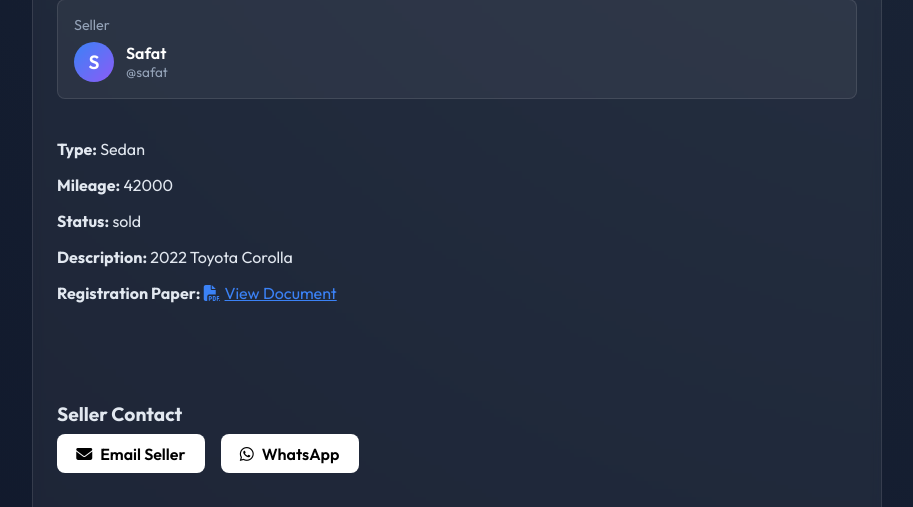
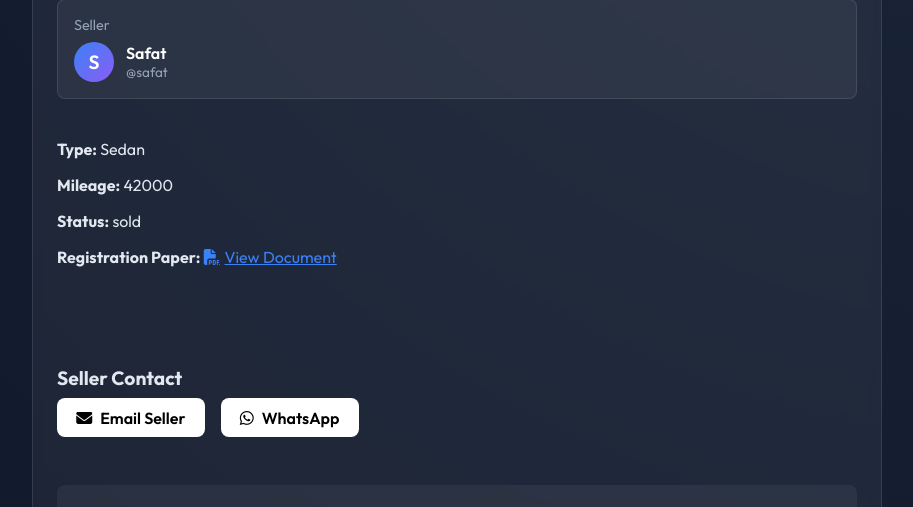
Before and after one commit to SafatUddin/CAR_Hub, a Django app: page /car/3/ in a window 1280 px wide. Shown: the part 700-1207 px from the top of the page, without its empty margins (183-1096 px from the left). Run offline with Django 5.2, Linux system fonts and the light colour scheme; a user stored in the database is signed in; data comes from the database, SQL or seed files in the repository; both versions use the stored data as it was before the commit.

Commit message:
Removed description feild from Car model

```diff
--- a/cars/management/commands/create_admin.py
+++ b/cars/management/commands/create_admin.py
@@ -19,7 +19,6 @@ class Command(BaseCommand):
                 user.is_staff = True
                 user.email = email
                 user.first_name = 'Admin'
-                user.last_name = 'User'
                 user.save()
                 self.stdout.write(self.style.SUCCESS(f'Admin user "{username}" updated successfully!'))
             else:
@@ -28,8 +27,7 @@ class Command(BaseCommand):
                     username=username,
                     email=email,
                     password=password,
-                    first_name='Admin',
-                    last_name='User'
+                    first_name='Admin'
                 )
                 self.stdout.write(self.style.SUCCESS(f'Admin user "{username}" created successfully!'))
 
--- a/cars/models.py
+++ b/cars/models.py
@@ -15,7 +15,6 @@ class Car(models.Model):
     price = models.DecimalField(max_digits=10, decimal_places=2)
     mileage = models.IntegerField()
     car_type = models.CharField(max_length=20, choices=CAR_TYPES)
-    description = models.TextField(blank=True)
     status = models.CharField(max_length=20, default='available') # available, sold
     approval_status = models.CharField(max_length=20, default='pending') # pending, approved, rejected
     owner = models.ForeignKey(User, on_delete=models.CASCADE)
--- a/cars/patterns/decorator.py
+++ b/cars/patterns/decorator.py
@@ -4,10 +4,6 @@ from abc import ABC, abstractmethod
 class CarComponent(ABC):
     @abstractmethod
     def get_price(self):
-        pass
-
-    @abstractmethod
-    def get_description(self):
         pass
 
 # Concrete Component
@@ -18,9 +14,6 @@ class BasicCar(CarComponent):
     def get_price(self):
         return float(self.car.price)
 
-    def get_description(self):
-        return f"{self.car.year} {self.car.make} {self.car.model}"
-
 # Decorator
 class CarDecorator(CarComponent):
     def __init__(self, car_component: CarComponent):
@@ -30,35 +23,19 @@ class CarDecorator(CarComponent):
     def get_price(self):
         pass
 
-    @abstractmethod
-    def get_description(self):
-        pass
-
 # Concrete Decorators
 class WarrantyDecorator(CarDecorator):
     def get_price(self):
         return self.car_component.get_price() + 50000.00
 
-    def get_description(self):
-        return self.car_component.get_description() + " + Extended Warranty"
-
 class DashCamDecorator(CarDecorator):
     def get_price(self):
         return self.car_component.get_price() + 15000.00
-
-    def get_description(self):
-        return self.car_component.get_description() + " + Dash Cam"
 
 class SeatCoversDecorator(CarDecorator):
     def get_price(self):
         return self.car_component.get_price() + 20000.00
 
-    def get_description(self):
-        return self.car_component.get_description() + " + Custom Seat Covers"
-
 class WindowTintingDecorator(CarDecorator):
     def get_price(self):
         return self.car_component.get_price() + 10000.00
-
-    def get_description(self):
-        return self.car_component.get_description() + " + Window Tinting"
--- a/cars/templates/cars/admin_dashboard.html
+++ b/cars/templates/cars/admin_dashboard.html
@@ -50,7 +50,7 @@
                 <tbody>
                     {% for user_data in recent_users %}
                     <tr style="border-bottom: 1px solid var(--glass-border);">
-                        <td style="padding: 1rem;">{{ user_data.user.first_name }} {{ user_data.user.last_name }}</td>
+                        <td style="padding: 1rem;">{{ user_data.user.first_name }}</td>
                         <td style="padding: 1rem;">{{ user_data.user.email }}</td>
                         <td style="padding: 1rem;">{{ user_data.user.username }}</td>
                         <td style="padding: 1rem;">{{ user_data.user.date_joined|date:"M d, Y" }}</td>
--- a/cars/templates/cars/detail.html
+++ b/cars/templates/cars/detail.html
@@ -21,10 +21,10 @@
         <p style="margin: 0; color: #94a3b8; font-size: 0.9rem;">Seller</p>
         <a href="{% url 'seller_profile' car.owner.id %}" style="display: flex; align-items: center; gap: 0.75rem; text-decoration: none; color: white; margin-top: 0.5rem;">
             <div style="width: 40px; height: 40px; border-radius: 50%; background: linear-gradient(135deg, var(--primary-color), var(--secondary-color)); display: flex; align-items: center; justify-content: center; font-weight: 600; font-size: 1.2rem;">
-                {{ car.owner.first_name.0|upper }}{{ car.owner.last_name.0|upper }}
+                {{ car.owner.first_name.0|upper }}
             </div>
             <div>
-                <p style="margin: 0; font-weight: 600; font-size: 1rem;">{{ car.owner.first_name }} {{ car.owner.last_name }}</p>
+                <p style="margin: 0; font-weight: 600; font-size: 1rem;">{{ car.owner.first_name }}</p>
                 <p style="margin: 0; color: #94a3b8; font-size: 0.85rem;">@{{ car.owner.username }}</p>
             </div>
         </a>
@@ -34,7 +34,6 @@
         <p><strong>Type:</strong> {{ car.get_car_type_display }}</p>
         <p><strong>Mileage:</strong> {{ car.mileage }}</p>
         <p><strong>Status:</strong> {{ car.status }}</p>
-        <p><strong>Description:</strong> {{ description }}</p>
         {% if car.registration_paper %}
         <p><strong>Registration Paper:</strong>
             <a href="{{ car.registration_paper.url }}" target="_blank"
--- a/cars/templates/cars/profile.html
+++ b/cars/templates/cars/profile.html
@@ -5,7 +5,7 @@
 <div class="card" style="max-width: 800px; margin: 0 auto;">
     <h2>My Profile</h2>
     <div style="margin-bottom: 2rem;">
-        <p><strong>Name:</strong> {{ user.first_name }} {{ user.last_name }}</p>
+        <p><strong>Name:</strong> {{ user.first_name }}</p>
         <p><strong>Email:</strong> {{ user.email }}</p>
         {% if user.profile.whatsapp_number %}
         <p><strong>WhatsApp:</strong> {{ user.profile.whatsapp_number }}</p>
@@ -200,7 +200,7 @@
 
                 <p style="font-size:0.9rem; color:#94a3b8;">Sold to:
                     <a href="{% url 'seller_profile' order.buyer.id %}" style="color: #10b981; text-decoration: none; font-weight: 600;">
-                        {{ order.buyer.first_name }} {{ order.buyer.last_name }}
+                        {{ order.buyer.first_name }}
                     </a>
                 </p>
             </div>
@@ -244,7 +244,7 @@
 
                 <p style="font-size:0.9rem; color:#94a3b8;">Purchased from:
                     <a href="{% url 'seller_profile' order.car.owner.id %}" style="color: #3b82f6; text-decoration: none; font-weight: 600;">
-                        {{ order.car.owner.first_name }} {{ order.car.owner.last_name }}
+                        {{ order.car.owner.first_name }}
                     </a>
                 </p>
                 <a href="{% url 'car_detail' order.car.id %}" class="btn btn-primary" style="font-size:0.9rem; margin-top:0.5rem;">View Details</a>
--- a/cars/templates/cars/seller_profile.html
+++ b/cars/templates/cars/seller_profile.html
@@ -6,10 +6,10 @@
     <!-- Seller Info Header -->
     <div style="display: flex; align-items: center; gap: 1.5rem; padding: 2rem; background: rgba(255,255,255,0.05); border-radius: 0.5rem; margin-bottom: 2rem;">
         <div style="width: 80px; height: 80px; border-radius: 50%; background: linear-gradient(135deg, var(--primary-color), var(--secondary-color)); display: flex; align-items: center; justify-content: center; font-weight: 700; font-size: 2rem;">
-            {{ seller.first_name.0|upper }}{{ seller.last_name.0|upper }}
+            {{ seller.first_name.0|upper }}
         </div>
         <div style="flex: 1;">
-            <h2 style="margin: 0 0 0.5rem 0;">{{ seller.first_name }} {{ seller.last_name }}</h2>
+            <h2 style="margin: 0 0 0.5rem 0;">{{ seller.first_name }}</h2>
             <p style="margin: 0; color: #94a3b8; font-size: 1rem;">@{{ seller.username }}</p>
             <p style="margin: 0.5rem 0 0 0; color: #94a3b8; font-size: 0.9rem;">
                 <i class="fa-solid fa-calendar"></i> Member since {{ seller.date_joined|date:"F Y" }}
--- a/cars/views.py
+++ b/cars/views.py
@@ -347,7 +347,6 @@ def car_detail(request, car_id):
         car_component = WindowTintingDecorator(car_component)
 
     final_price_bdt = car_component.get_price()
-    description = car_component.get_description()
 
     # Currency Handling
     currency = request.GET.get('currency', request.session.get('currency', 'BDT'))
@@ -369,7 +368,6 @@ def car_detail(request, car_id):
         'final_price': display_price,
         'currency_symbol': currency_symbol,
         'current_currency': currency,
-        'description': description,
         'warranty_price': warranty_price,
         'dashcam_price': dashcam_price,
         'seatcovers_price': seatcovers_price,
```
Also changed, not shown: cars/forms.py (+6 -11 lines), cars/migrations/0010_remove_car_description.py (added), db.sqlite3.
